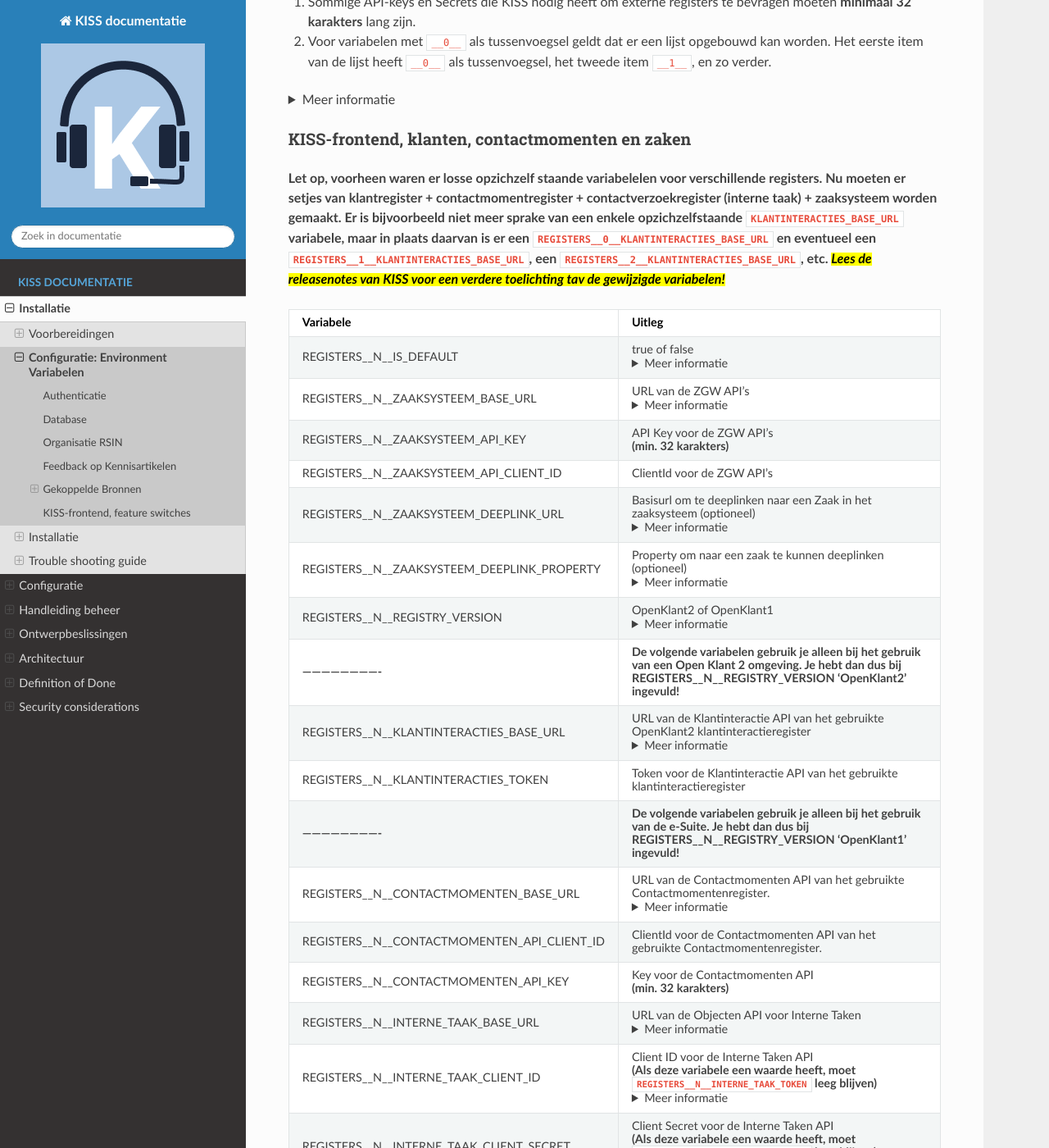
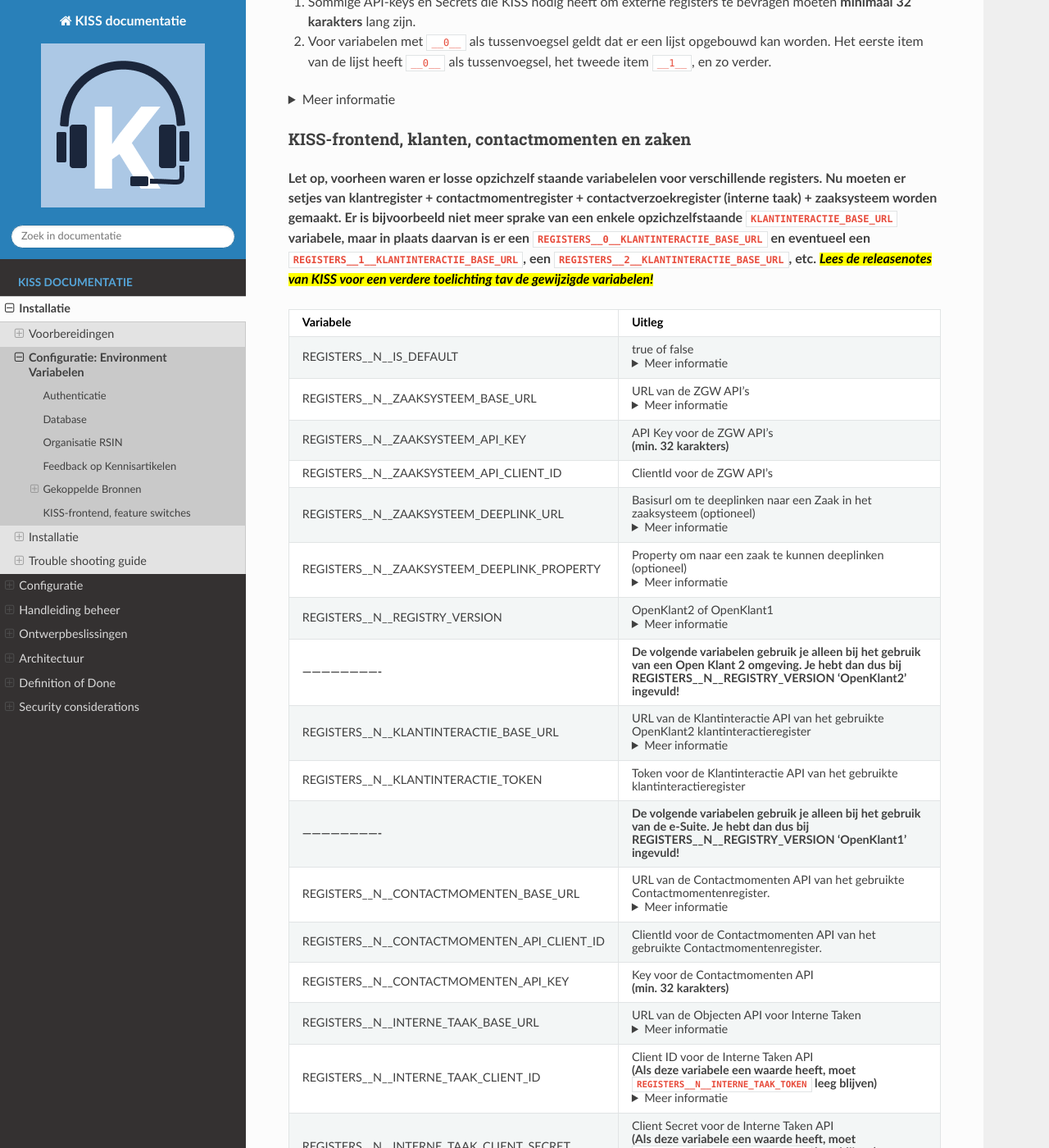
Before and after one commit to Klantinteractie-Servicesysteem/.github, a Sphinx documentation site: the page built from docs/installation/configuratie.md, in a window 1280 px wide and 1400 px high, scrolled down 1616 px. Shown: the whole window at 82% size. Built offline with Sphinx 7.4.7 and the Read the Docs theme 3.1.0, drawn with Linux system fonts in a browser that asks for light colours.

Commit message:
Update configuratie.md
Fixed the spelling of the variables REGISTERS__N__KLANTINTERACTIE_BASE_URL and REGISTERS__N__KLANTINTERACTIE_TOKEN, to match what they should actually be

```diff
--- a/docs/installation/configuratie.md
+++ b/docs/installation/configuratie.md
@@ -63,7 +63,7 @@
 ### KISS-frontend, klanten, contactmomenten en zaken
 
 **Let op, voorheen waren er losse opzichzelf staande variabelelen voor verschillende registers. Nu moeten er setjes van klantregister + contactmomentregister + contactverzoekregister (interne taak) + zaaksysteem worden gemaakt.
-Er is bijvoorbeeld niet meer sprake van een enkele opzichzelfstaande `KLANTINTERACTIES_BASE_URL` variabele, maar in plaats daarvan is er een `REGISTERS__0__KLANTINTERACTIES_BASE_URL` en eventueel een `REGISTERS__1__KLANTINTERACTIES_BASE_URL`, een `REGISTERS__2__KLANTINTERACTIES_BASE_URL`, etc. <mark>Lees de releasenotes van KISS voor een verdere toelichting tav de gewijzigde variabelen!</mark>**
+Er is bijvoorbeeld niet meer sprake van een enkele opzichzelfstaande `KLANTINTERACTIE_BASE_URL` variabele, maar in plaats daarvan is er een `REGISTERS__0__KLANTINTERACTIE_BASE_URL` en eventueel een `REGISTERS__1__KLANTINTERACTIE_BASE_URL`, een `REGISTERS__2__KLANTINTERACTIE_BASE_URL`, etc. <mark>Lees de releasenotes van KISS voor een verdere toelichting tav de gewijzigde variabelen!</mark>**
 
 
 | Variabele                               | Uitleg                                                |
@@ -76,8 +76,8 @@
 |REGISTERS__N__ZAAKSYSTEEM_DEEPLINK_PROPERTY   |Property om naar een zaak te kunnen deeplinken (optioneel) <details> <summary>Meer informatie </summary> Deze variabele **moet** altijd gebruikt worden **in combinatie met** `ZAAKSYSTEEM__N__DEEPLINK_URL`. De waarde uit dit property van een specifieke zaak wordt achter `ZAAKSYSTEEM_DEEPLINK_URL` geplaatst om de link te laten werken. Bijvoorbeeld: `identificatie` </details>  |
 |REGISTERS__N__REGISTRY_VERSION           |OpenKlant2 of OpenKlant1 <details> <summary>Meer informatie </summary> Gebruikt OpenKlant1 alléén als je wilt koppelen met de e-Suite. KISS ondersteunt de Klanten API, de Contactmomenten API en het objecttype Interne Taak. In andere gevallen vul hier OpenKlant2 in. </details>                                  |
 |    **-------------------------**    |  **De volgende variabelen gebruik je alleen bij het gebruik van een Open Klant 2 omgeving. Je hebt dan dus bij REGISTERS__N__REGISTRY_VERSION 'OpenKlant2' ingevuld!**       |
-|REGISTERS__N__KLANTINTERACTIES_BASE_URL   |URL van de Klantinteractie API van het gebruikte OpenKlant2 klantinteractieregister <details> <summary>Meer informatie </summary>Bijvoorbeeld `https://klantinteractieregister.mijngemeente.nl/klantinteracties` </details>  |
-|REGISTERS__N__KLANTINTERACTIES_TOKEN      |Token voor de Klantinteractie API van het gebruikte klantinteractieregister                                                         |
+|REGISTERS__N__KLANTINTERACTIE_BASE_URL   |URL van de Klantinteractie API van het gebruikte OpenKlant2 klantinteractieregister <details> <summary>Meer informatie </summary>Bijvoorbeeld `https://klantinteractieregister.mijngemeente.nl/klantinteracties` </details>  |
+|REGISTERS__N__KLANTINTERACTIE_TOKEN      |Token voor de Klantinteractie API van het gebruikte klantinteractieregister                                                         |
 |     **-------------------------**                       |**De volgende variabelen gebruik je alleen bij het gebruik van de e-Suite. Je hebt dan dus bij REGISTERS__N__REGISTRY_VERSION 'OpenKlant1' ingevuld!**          |
 |REGISTERS__N__CONTACTMOMENTEN_BASE_URL   |URL van de Contactmomenten API van het gebruikte Contactmomentenregister. <details> <summary>Meer informatie </summary>Bijvoorbeeld: `https://contactmomentenregister.mijngemeente.nl` </details>        |
 |REGISTERS__N__CONTACTMOMENTEN_API_CLIENT_ID  |ClientId voor de Contactmomenten API van het gebruikte Contactmomentenregister.                                                   |
```
